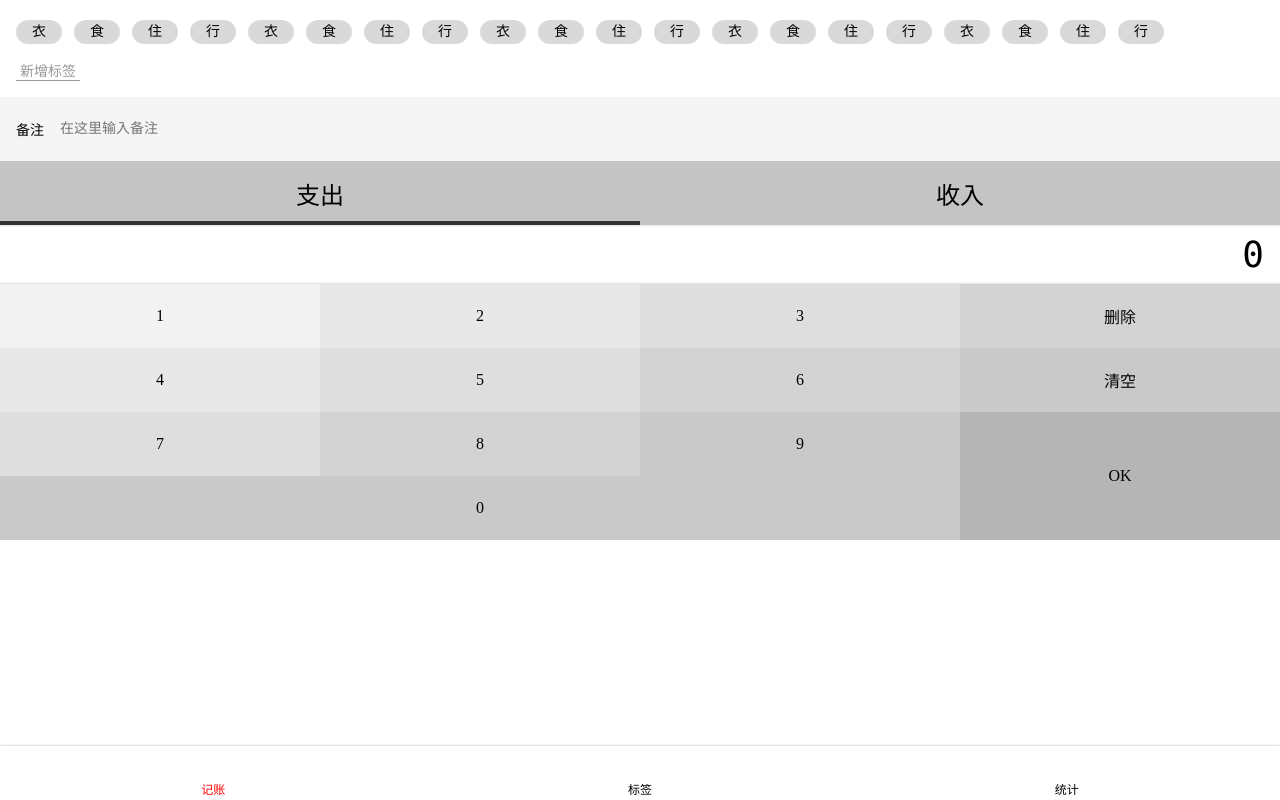
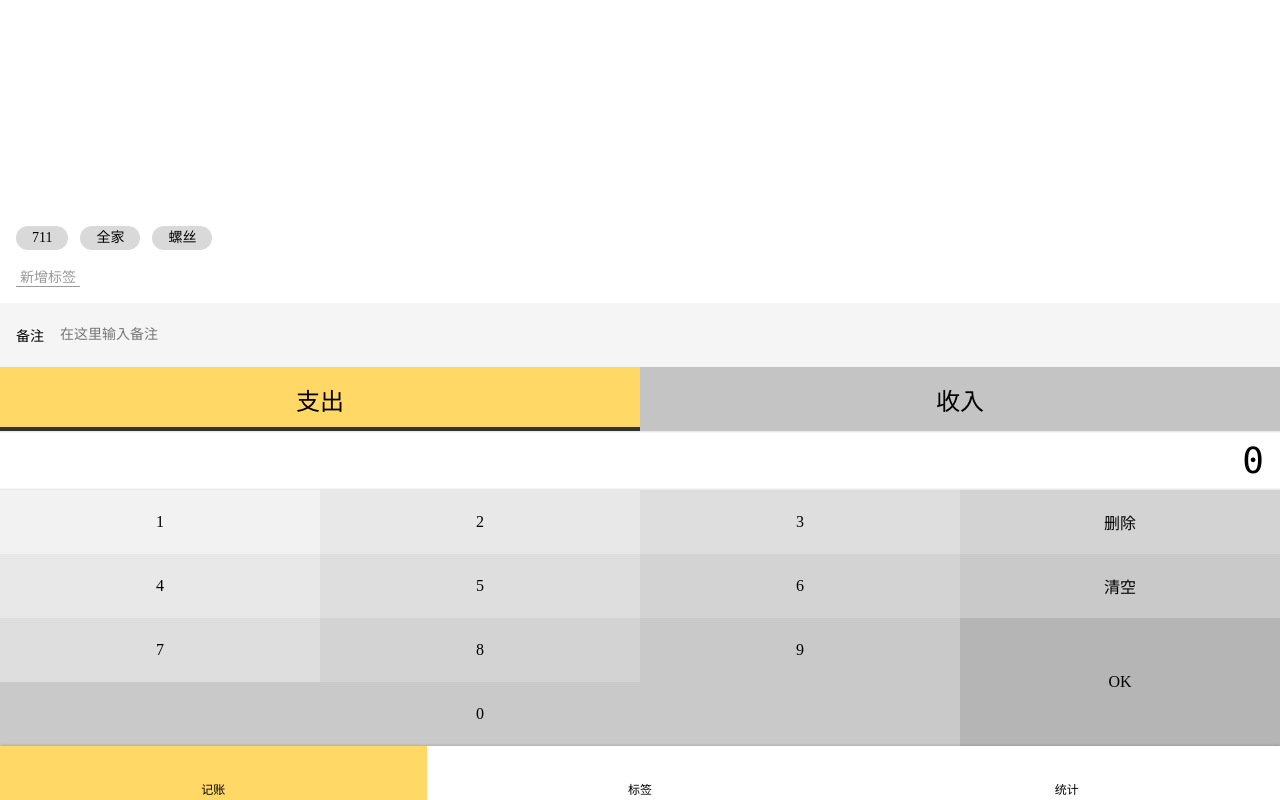
Before and after one commit to hanzeyang0217/more-money, a Vue app: page /#/money in a window 1280 px wide. Built offline with nearby package versions, Linux system fonts and the light colour scheme.

Commit message:
money-tags组件 js部分完成

```diff
--- a/src/assets/style/helper.scss
+++ b/src/assets/style/helper.scss
@@ -1,7 +1,7 @@
 $font-hei: -apple-system, "Noto Sans", "Helvetica Neue", Helvetica, "Nimbus Sans L", Arial, "Liberation Sans", "PingFang SC", "Hiragino Sans GB", "Noto Sans CJK SC", "Source Han Sans SC", "Source Han Sans CN", "Microsoft YaHei", "Wenquanyi Micro Hei", "WenQuanYi Zen Hei", "ST Heiti", SimHei, "WenQuanYi Zen Hei Sharp", sans-serif;
 $font-kai: Baskerville, Georgia, "Liberation Serif", "Kaiti SC", STKaiti, "AR PL UKai CN", "AR PL UKai HK", "AR PL UKai TW", "AR PL UKai TW MBE", "AR PL KaitiM GB", KaiTi, KaiTi_GB2312, DFKai-SB, "TW\-Kai", serif;
 $font-song: Georgia, "Nimbus Roman No9 L", "Songti SC", "Noto Serif CJK SC", "Source Han Serif SC", "Source Han Serif CN", STSong, "AR PL New Sung", "AR PL SungtiL GB", NSimSun, SimSun, "TW\-Sung", "WenQuanYi Bitmap Song", "AR PL UMing CN", "AR PL UMing HK", "AR PL UMing TW", "AR PL UMing TW MBE", PMingLiU, MingLiU, serif;
-$color-highlight: #f00;
+$color-highlight: rgb(255 216 102) ;
 %clearFix {
   &::after {
     content: '';
--- a/src/components/Layout.vue
+++ b/src/components/Layout.vue
@@ -24,5 +24,7 @@
   .content {
     flex-grow: 1;
     overflow: auto;
+    display: flex;
+    flex-direction: column;
   }
 </style>
--- a/src/components/Money/NumberPad.vue
+++ b/src/components/Money/NumberPad.vue
@@ -81,6 +81,7 @@
       @extend %clearFix;
 
       > button {
+        cursor: pointer;
         width: 25%;
         height: 64px;
         float: left;
--- a/src/components/Money/Tags.vue
+++ b/src/components/Money/Tags.vue
@@ -1,50 +1,64 @@
 <template>
   <div class="tags">
     <div class="new">
-      <button>新增标签</button>
+      <button @click="create()">新增标签</button>
     </div>
     <ul class="current">
-      <li>衣</li>
-      <li>食</li>
-      <li>住</li>
-      <li>行</li>
-      <li>衣</li>
-      <li>食</li>
-      <li>住</li>
-      <li>行</li>
-      <li>衣</li>
-      <li>食</li>
-      <li>住</li>
-      <li>行</li>
-      <li>衣</li>
-      <li>食</li>
-      <li>住</li>
-      <li>行</li>
-      <li>衣</li>
-      <li>食</li>
-      <li>住</li>
-      <li>行</li>
+      <li v-for="tag in tags" :key="tag" @click="toggle(tag)"
+          :class="selectedTags.indexOf(tag) !== -1 && 'selected'">
+        {{tag}}
+      </li>
     </ul>
   </div>
 </template>
 
 <script lang="js">
   export default {
-    name: "Tags"
+    name: "Tags",
+    props: [`tags`],
+    data() {
+      return {
+        selectedTags: []
+      }
+    },
+    methods: {
+      toggle(tag) {
+        if (this.selectedTags.indexOf(tag) === -1) {
+          this.selectedTags.push(tag)
+        } else {
+          this.selectedTags.splice(this.selectedTags.indexOf(tag), 1)
+        }
+      },
+      create() {
+        const name = window.prompt('请输入标签名')
+        if (name === '') {
+          window.alert('标签名不能为空')
+        } else if (this.tags) {
+          console.log(`hi`)
+          this.$emit('update:tags',
+            [...this.tags, name])
+        }
+      }
+    }
   }
 </script>
 
 <style lang="scss" scoped>
+  @import "~@/assets/style/helper.scss";
+
   .tags {
     font-size: 14px;
     padding: 16px;
     flex-grow: 1;
     display: flex;
     flex-direction: column-reverse;
+
     > .current {
       display: flex;
       flex-wrap: wrap;
+
       > li {
+        cursor: pointer;
         background: #d9d9d9;
         $h: 24px;
         height: $h;
@@ -53,11 +67,18 @@
         padding: 0 16px;
         margin-right: 12px;
         margin-top: 4px;
+
+        &.selected {
+          background: $color-highlight
+        }
       }
     }
+
     > .new {
       padding-top: 16px;
+
       button {
+        cursor: pointer;
         background: transparent;
         border: none;
         color: #999;
--- a/src/components/Money/Types.vue
+++ b/src/components/Money/Types.vue
@@ -27,6 +27,7 @@
 </script>
 
 <style lang="scss" scoped>
+  @import "~@/assets/style/helper.scss";
   .types {
     background: #c4c4c4;
     display: flex;
@@ -41,7 +42,9 @@
       justify-content: center;
       align-items: center;
       position: relative;
-
+      &.selected{
+        background-color: $color-highlight;
+      }
       &.selected::after {
         content: '';
         position: absolute;
--- a/src/components/Nav.vue
+++ b/src/components/Nav.vue
@@ -41,7 +41,7 @@
       }
     }
     > .item.selected{
-      color: $color-highlight;
+      background-color: $color-highlight;
     }
   }
 </style>
--- a/src/views/Money.vue
+++ b/src/views/Money.vue
@@ -1,6 +1,6 @@
 <template>
   <Layout>
-    <Tags/>
+    <Tags :tags.sync="tags"/>
     <Notes/>
     <Types/>
     <NumberPad/>
@@ -12,9 +12,15 @@
   import Types from '@/components/Money/Types'
   import Notes from '@/components/Money/Notes'
   import Tags from '@/components/Money/Tags'
+
   export default {
     name: "Money",
     components: {Tags, Notes, Types, NumberPad},
+    data(){
+      return{
+        tags:['711','全家','螺丝']
+      }
+    }
   }
 </script>
 
```
